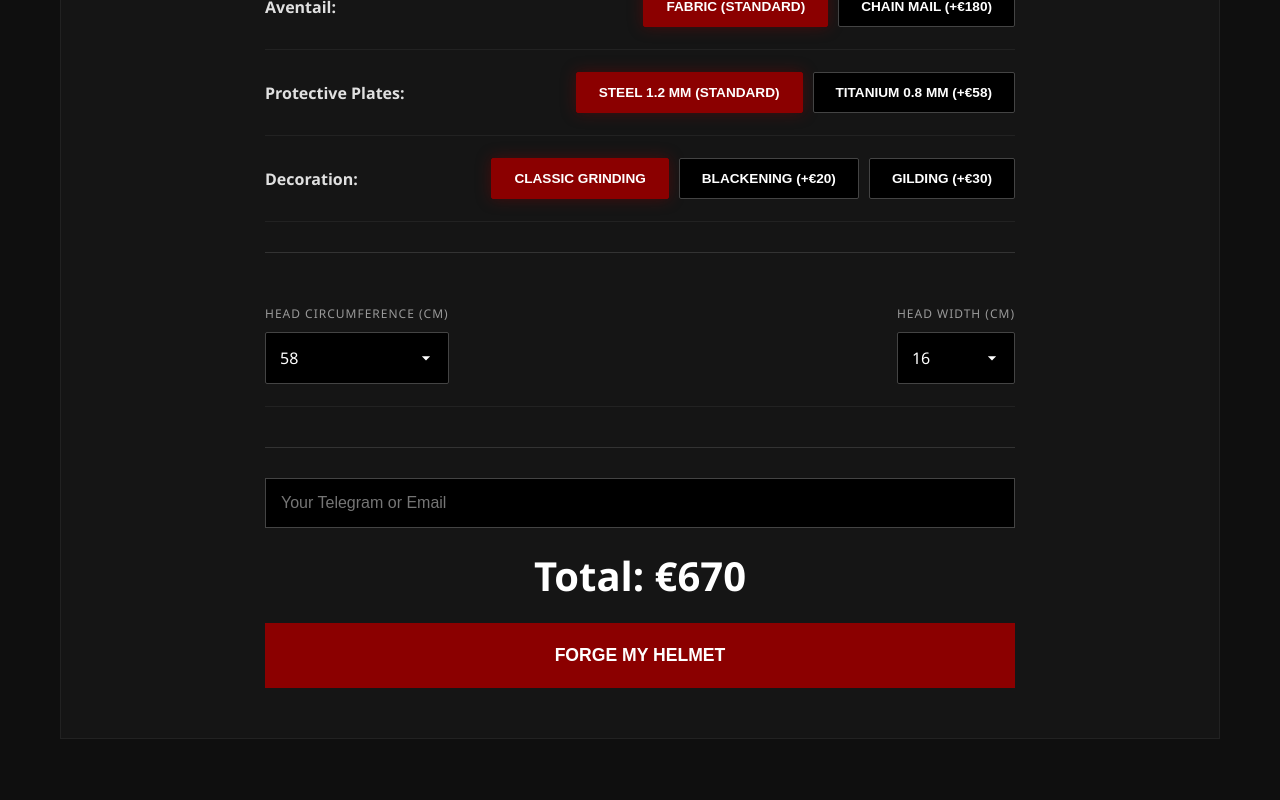
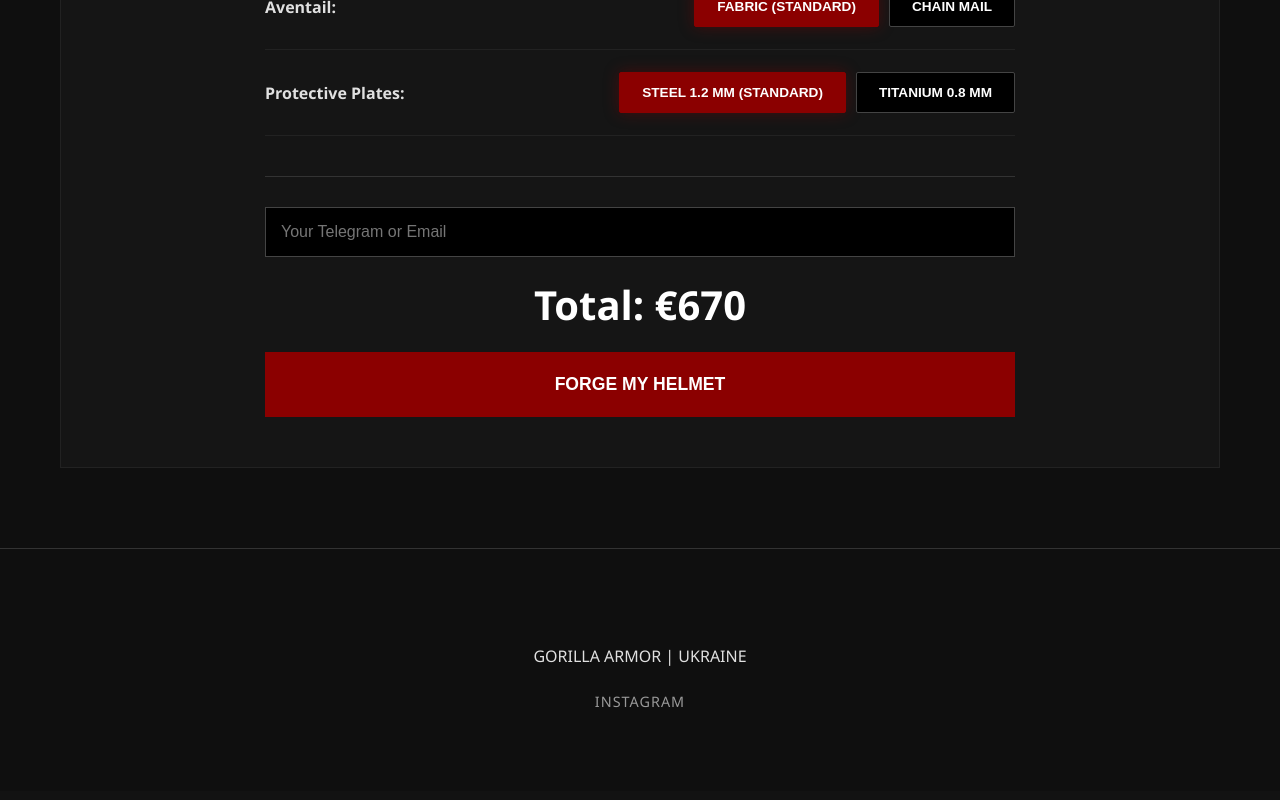
Before and after one commit to Sadovenko555/gorilla-armor-l, a React (Vite) app: page / in a window 1280 px wide. Shown: the part 2020-2820 px from the top of the page. Built offline with nearby package versions, Linux system fonts and the light colour scheme.

Commit message:
fix burger

```diff
--- a/src/App.css
+++ b/src/App.css
@@ -50,7 +50,7 @@ html, body {
 
 .nav-links {
   display: flex;
-  gap: 30px;
+  gap: 30px; /* Відступ для десктопа */
 }
 
 .nav-links a {
@@ -331,19 +331,22 @@ html, body {
 
 .confirm-btn:hover { background: #a00000; letter-spacing: 1px; }
 
-/* --- 5. ФУТЕР (Виправлено центрування) --- */
+/* --- 5. Футер (Виправлено центрування) --- */
 .footer {
   padding: 80px 20px;
   border-top: 1px solid var(--border-color);
-  text-align: center; /* Центруємо все всередині */
   background: var(--bg-dark);
   width: 100%;
+  display: flex;
+  flex-direction: column;
+  align-items: center;
+  text-align: center;
 }
 
 .social-links {
   margin-top: 25px;
   display: flex;
-  justify-content: center; /* Центруємо посилання */
+  justify-content: center;
   gap: 30px;
 }
 
@@ -362,9 +365,9 @@ html, body {
 .hamburger {
   display: none;
   flex-direction: column;
-  justify-content: space-between; /* Рівномірна відстань між лініями */
+  justify-content: space-between;
   width: 30px;
-  height: 18px; /* Оптимальна висота, щоб не було "сплюснуто" */
+  height: 18px; /* Фіксована висота для гарних пропорцій */
   background: transparent;
   border: none;
   cursor: pointer;
@@ -382,11 +385,13 @@ html, body {
 
 @media (max-width: 767px) {
   .hamburger { display: flex; }
+
   .hero h1 { font-size: 2.2rem; }
 
   .nav-links {
     display: flex;
     flex-direction: column;
+    gap: 0; /* ВИПРАВЛЕНО: Прибираємо проміжок між посиланнями */
     position: absolute;
     top: 100%;
     left: 0;
@@ -398,14 +403,17 @@ html, body {
     border-bottom: 1px solid var(--border-color);
   }
 
-  .nav-links.active { max-height: 400px; }
+  .nav-links.active { max-height: 500px; }
 
   .nav-links a {
-    padding: 18px 0;
+    padding: 20px 0; /* Рівномірні натискальні зони */
     text-align: center;
     border-bottom: 1px solid #222;
     display: block;
+    width: 100%;
   }
+
+  .nav-links a:last-child { border-bottom: none; }
 
   .spec-card { padding: 30px 15px; }
 
@@ -421,7 +429,7 @@ html, body {
   .measurements-container { grid-template-columns: 1fr; }
 }
 
-/* Анімація гамбургера (підправлені значення для висоти 18px) */
+/* Анімація гамбургера */
 .bar.open:nth-child(1) { transform: translateY(7.5px) rotate(45deg); }
 .bar.open:nth-child(2) { opacity: 0; }
 .bar.open:nth-child(3) { transform: translateY(-7.5px) rotate(-45deg); }
--- a/src/components/Calculator.jsx
+++ b/src/components/Calculator.jsx
@@ -12,17 +12,8 @@ const Calculator = () => {
   const [headWidth, setHeadWidth] = useState('16');
   const [clientContact, setClientContact] = useState('');
 
-  // Функція для чистих чисел (58.0 -> 58)
-  const generateRange = (start, end, step) => {
-    const range = [];
-    for (let i = start; i <= end; i += step) {
-      const val = Number.isInteger(i) ? i.toString() : i.toFixed(1);
-      range.push(val);
-    }
-    return range;
-  };
-
-  const handleHelmetSelect = (h) => {
+  // ВИПРАВЛЕНО: Оновлюємо все в одному обробнику без useEffect
+  const handleHelmetChange = (h) => {
     setSelectedHelmet(h);
     setOptAv(h.options.aventail?.[0] || null);
     setOptPlates(h.options.plates?.[0] || null);
@@ -36,22 +27,24 @@ const Calculator = () => {
 
   const sendOrder = (e) => {
     e.preventDefault();
-    if (!clientContact) return alert("Enter contact info!");
+    if (!clientContact) return alert("Please enter your contact info!");
 
+    // ВИПРАВЛЕНО: Параметри під твій шаблон (image_2d9ed8.png)
     const templateParams = {
       helmet_name: selectedHelmet.name,
-      measurements: `Circumference: ${headCirc}cm, Width: ${headWidth}cm`,
-      options: `Av: ${optAv?.label || 'Std'}, Plates: ${optPlates?.label || 'Std'}, Finish: ${optDecor?.label || 'Std'}`,
-      price: `€${totalPrice}`,
-      contact: clientContact
+      name: clientContact, // Використовуємо контакт як ім'я
+      email: clientContact, // Для поля Reply To
+      message: `
+        Measurements: Circ ${headCirc}cm, Width ${headWidth}cm.
+        Aventail: ${optAv?.label || 'None'}
+        Plates: ${optPlates?.label || 'Standard'}
+        Decoration: ${optDecor?.label || 'Classic'}
+      `
     };
 
     emailjs.send('YOUR_SERVICE_ID', 'YOUR_TEMPLATE_ID', templateParams, 'YOUR_PUBLIC_KEY')
-      .then(() => alert('Order sent to Gorilla Armor!'))
-      .catch((err) => {
-        console.error('EmailJS Error:', err);
-        alert('Error sending order.');
-      });
+      .then(() => alert('Order sent!'))
+      .catch(() => alert('Error sending order.'));
   };
 
   return (
@@ -61,7 +54,7 @@ const Calculator = () => {
           <button
             key={h.id}
             className={`helmet-tab ${selectedHelmet.id === h.id ? 'active' : ''}`}
-            onClick={() => handleHelmetSelect(h)}
+            onClick={() => handleHelmetChange(h)}
           >
             {h.name}
           </button>
@@ -71,7 +64,7 @@ const Calculator = () => {
       <div className="spec-card">
         <h3>{selectedHelmet.name} — Configurator</h3>
         <ul className="spec-list">
-          {/* ПОВЕРНУВ НАЗВИ ХАРАКТЕРИСТИК */}
+          {/* ВИПРАВЛЕНО: Назви Dome та Visor на місці */}
           <li>
             <strong>Base Specs:</strong>
             <span>
@@ -81,65 +74,32 @@ const Calculator = () => {
           </li>
 
           {selectedHelmet.options.aventail?.length > 0 && (
-            <li className="option-row">
+            <li>
               <strong>Aventail:</strong>
               <div className="mini-buttons">
                 {selectedHelmet.options.aventail.map((a, i) => (
                   <button key={i} className={optAv?.label === a.label ? 'selected' : ''} onClick={() => setOptAv(a)}>
-                    {a.label} {a.priceMod !== 0 && `(+€${a.priceMod})`}
+                    {a.label}
                   </button>
                 ))}
               </div>
             </li>
           )}
 
-          <li className="option-row">
+          <li>
             <strong>Protective Plates:</strong>
             <div className="mini-buttons">
               {selectedHelmet.options.plates.map((p, i) => (
                 <button key={i} className={optPlates?.label === p.label ? 'selected' : ''} onClick={() => setOptPlates(p)}>
-                  {p.label} {p.priceMod !== 0 && `(+€${p.priceMod})`}
+                  {p.label}
                 </button>
               ))}
-            </div>
-          </li>
-
-          <li className="option-row">
-            <strong>Decoration:</strong>
-            <div className="mini-buttons">
-              {selectedHelmet.options.decoration.map((d, i) => (
-                <button key={i} className={optDecor?.label === d.label ? 'selected' : ''} onClick={() => setOptDecor(d)}>
-                  {d.label} {d.priceMod !== 0 && `(+€${d.priceMod})`}
-                </button>
-              ))}
-            </div>
-          </li>
-
-          <hr className="divider" />
-
-          <li className="measurements-container">
-            <div className="m-field">
-              <label>Head Circumference (cm)</label>
-              <select className="armor-select" value={headCirc} onChange={(e) => setHeadCirc(e.target.value)}>
-                {generateRange(54, 64, 0.5).map(val => (
-                  <option key={val} value={val}>{val}</option>
-                ))}
-              </select>
-            </div>
-            <div className="m-field">
-              <label>Head Width (cm)</label>
-              <select className="armor-select" value={headWidth} onChange={(e) => setHeadWidth(e.target.value)}>
-                {generateRange(14, 18, 0.5).map(val => (
-                  <option key={val} value={val}>{val}</option>
-                ))}
-              </select>
             </div>
           </li>
         </ul>
 
         <div className="order-section">
           <input
-            type="text"
             className="calc-input"
             placeholder="Your Telegram or Email"
             value={clientContact}
```
